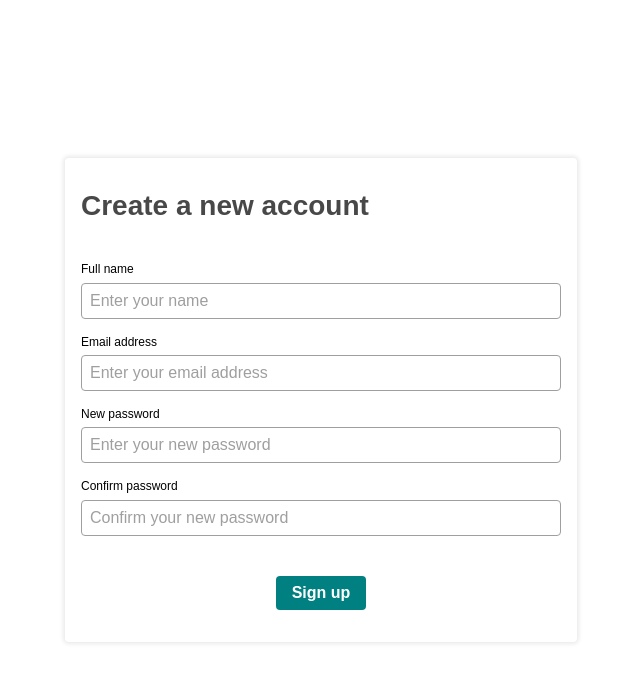
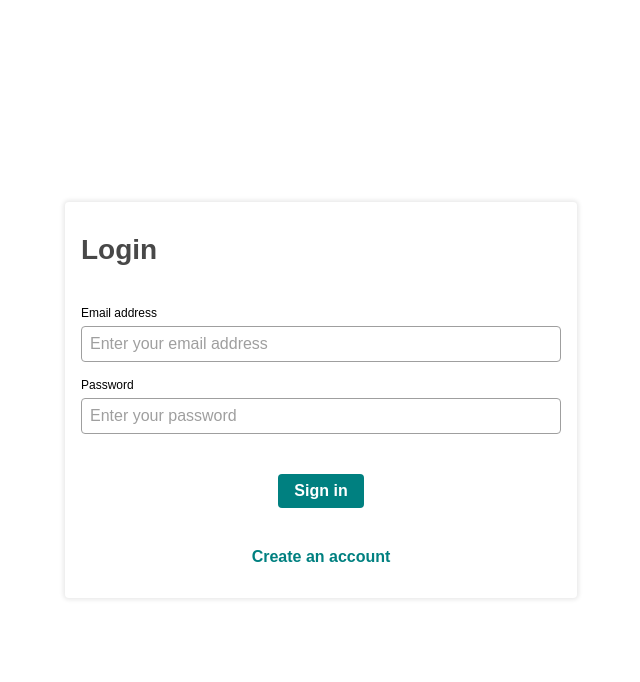
Before and after one commit to ygormartins/chat-test-web, a React (Vite) app: page /login in a window 1280 px wide. Shown: the top 682 px of the page, without its empty margins (319-959 px from the left). Built offline with nearby package versions, Linux system fonts and the light colour scheme; what amazon-cognito-identity-js would draw is missing.

Commit message:
feat: adding navigation and contexts

```diff
--- a/package.json
+++ b/package.json
@@ -12,6 +12,8 @@
     "amazon-cognito-identity-js": "^5.2.11",
     "react": "^18.2.0",
     "react-dom": "^18.2.0",
+    "react-loader-spinner": "^5.3.4",
+    "react-router-dom": "^6.4.2",
     "styled-components": "^5.3.6",
     "sweetalert2": "^11.5.2"
   },
--- a/src/App.tsx
+++ b/src/App.tsx
@@ -1,13 +1,27 @@
 /*---------- External ----------*/
 import React from "react";
+import { BrowserRouter as Router, Routes, Route } from "react-router-dom";
+
+/*---------- Contexts ----------*/
+import { AuthProvider } from "@/contexts/Auth";
 
 /*---------- Pages ----------*/
-import Login from "./pages/Login";
-import SignUp from "./pages/SignUp";
+import Home from "@/pages/Home";
+import Login from "@/pages/Login";
+import SignUp from "@/pages/SignUp";
 
 const App: React.FC = () => {
-  return <SignUp />;
-  /* return <Login />; */
+  return (
+    <AuthProvider>
+      <Router>
+        <Routes>
+          <Route path="/" element={<Home />} />
+          <Route path="/login" element={<Login />} />
+          <Route path="/register" element={<SignUp />} />
+        </Routes>
+      </Router>
+    </AuthProvider>
+  );
 };
 
 export default App;
--- a/src/components/Button/index.tsx
+++ b/src/components/Button/index.tsx
@@ -1,17 +1,40 @@
 /*---------- External ----------*/
 import React from "react";
+import { ThreeDots } from "react-loader-spinner";
 
 /*---------- Types ----------*/
 import { ButtonProps } from "./types";
 
 /*---------- Styles ----------*/
-import { ButtonContainer } from "./styles";
+import { ButtonContainer, LoadingContainer } from "./styles";
 
 const Button: React.FC<ButtonProps> = ({
   onClick = () => null,
   children = "",
+  loading = false,
+  disabled = false,
 }) => {
-  return <ButtonContainer onClick={onClick}>{children}</ButtonContainer>;
+  /*---------- Handlers ----------*/
+  const handleClick = () => {
+    if (disabled) return;
+
+    onClick();
+  };
+
+  return (
+    <ButtonContainer
+      disabled={disabled}
+      loading={loading}
+      onClick={handleClick}
+    >
+      {children}
+      {loading ? (
+        <LoadingContainer>
+          <ThreeDots color="white" height={32} width={32} />
+        </LoadingContainer>
+      ) : null}
+    </ButtonContainer>
+  );
 };
 
 export default Button;
--- a/src/components/Button/styles.ts
+++ b/src/components/Button/styles.ts
@@ -1,17 +1,22 @@
 /*---------- External ----------*/
 import styled from "styled-components";
 
-export const ButtonContainer = styled.button`
+export const ButtonContainer = styled.button<{
+  loading: boolean;
+  disabled: boolean;
+}>`
   border: none;
   outline: none;
   background-color: teal;
-  color: white;
+  opacity: ${({ disabled }) => (disabled ? "0.5" : "1.0")};
+  color: ${({ loading }) => (loading ? "transparent" : "white")};
   font-size: 1rem;
   font-weight: bold;
   padding: 0.5rem 1rem;
   align-self: center;
   border-radius: 0.25rem;
   cursor: pointer;
+  position: relative;
 
   &:hover {
     opacity: 0.75;
@@ -21,3 +26,11 @@ export const ButtonContainer = styled.button`
     outline: 0.125rem solid black;
   }
 `;
+
+export const LoadingContainer = styled.div`
+  position: absolute;
+  inset: 0;
+  display: flex;
+  align-items: center;
+  justify-content: center;
+`;
--- a/src/components/Button/types.ts
+++ b/src/components/Button/types.ts
@@ -4,4 +4,6 @@ import { ReactNode } from "react";
 export interface ButtonProps {
   onClick?: () => void;
   children?: ReactNode;
+  loading?: boolean;
+  disabled?: boolean;
 }
--- /dev/null
+++ b/src/contexts/Auth/index.tsx
@@ -0,0 +1,43 @@
+/*---------- External ----------*/
+import { CognitoUserSession } from "amazon-cognito-identity-js";
+import React, { useEffect, useState } from "react";
+
+/*---------- Types ----------*/
+import { AuthProviderProps, AUTH_STATUS, IAuthContext } from "./types";
+
+export const AuthContext = React.createContext<IAuthContext>({
+  status: "LOADING",
+});
+
+export const AuthProvider: React.FC<AuthProviderProps> = ({ children }) => {
+  /*---------- States ----------*/
+  const [session, setSession] = useState<CognitoUserSession>();
+  const [status, setStatus] = useState<AUTH_STATUS>("LOADING");
+
+  /*---------- Handlers ----------*/
+  const storeSession = (cognitoSession: CognitoUserSession) => {
+    localStorage.setItem("CHAT-APP:session", JSON.stringify(cognitoSession));
+
+    setSession(cognitoSession);
+    setStatus("AUTHENTICATED");
+  };
+
+  /*---------- Effects ----------*/
+  useEffect(() => {
+    const storedSession = localStorage.getItem("CHAT-APP:session");
+
+    if (!storedSession) {
+      setStatus("UNAUTHENTICATED");
+      return;
+    }
+
+    setSession(JSON.parse(storedSession));
+    setStatus("AUTHENTICATED");
+  }, []);
+
+  return (
+    <AuthContext.Provider value={{ session, status, storeSession }}>
+      {children}
+    </AuthContext.Provider>
+  );
+};
--- /dev/null
+++ b/src/contexts/Auth/types.ts
@@ -0,0 +1,17 @@
+/*---------- External ----------*/
+import { ReactNode } from "react";
+
+/*---------- Types ----------*/
+import { CognitoUserSession } from "amazon-cognito-identity-js";
+
+export type AUTH_STATUS = "AUTHENTICATED" | "UNAUTHENTICATED" | "LOADING";
+
+export interface AuthProviderProps {
+  children?: ReactNode;
+}
+
+export interface IAuthContext {
+  status: AUTH_STATUS;
+  session?: CognitoUserSession;
+  storeSession?: (cognitoSession: CognitoUserSession) => void;
+}
--- /dev/null
+++ b/src/pages/Home/index.tsx
@@ -0,0 +1,27 @@
+/*---------- External ----------*/
+import React, { useContext, useEffect } from "react";
+import { useNavigate } from "react-router-dom";
+
+/*---------- Contexts ----------*/
+import { AuthContext } from "@/contexts/Auth";
+
+const Home: React.FC = () => {
+  /*---------- Hooks ----------*/
+  const navigate = useNavigate();
+
+  /*---------- Contexts ----------*/
+  const { status } = useContext(AuthContext);
+
+  /*---------- Effects ----------*/
+  useEffect(() => {
+    if (!navigate) return;
+
+    if (status === "UNAUTHENTICATED") {
+      navigate("/login");
+    }
+  }, [status, navigate]);
+
+  return <h1>Oi</h1>;
+};
+
+export default Home;
--- a/src/pages/Login/index.tsx
+++ b/src/pages/Login/index.tsx
@@ -1,6 +1,10 @@
 /*---------- External ----------*/
-import React, { useState } from "react";
+import React, { useContext, useEffect, useState } from "react";
+import { useNavigate } from "react-router-dom";
 import swal from "sweetalert2";
+
+/*---------- Contexts ----------*/
+import { AuthContext } from "@/contexts/Auth";
 
 /*---------- Components ----------*/
 import Button from "@/components/Button";
@@ -14,16 +18,34 @@ import {
 } from "@/services/AuthService";
 
 /*---------- Styles ----------*/
-import { Container, FieldsArea, FormContainer } from "./styles";
+import { Container, FieldsArea, FormContainer, SignUpLink } from "./styles";
 
 const Login: React.FC = () => {
+  /*---------- Hooks ----------*/
+  const navigate = useNavigate();
+
+  /*---------- Contexts ----------*/
+  const { status, storeSession } = useContext(AuthContext);
+
   /*---------- States ----------*/
   const [email, setEmail] = useState<string>("");
   const [password, setPassword] = useState<string>("");
   const [newPassword, setNewPassword] = useState<string>("");
   const [confirmPassword, setConfirmPassword] = useState<string>("");
+  const [isLoadingSignIn, setIsLoadingSignIn] = useState<boolean>(false);
   const [newPasswordStep, setIsNewPasswordStep] = useState<boolean>(false);
   const [signInResultState, setSignInResultState] = useState<LoginAuthResult>();
+  const [isLoadingNewPassword, setIsLoadingNewPassword] =
+    useState<boolean>(false);
+
+  /*---------- Effects ----------*/
+  useEffect(() => {
+    if (!navigate) return;
+
+    if (status === "AUTHENTICATED") {
+      return navigate("/");
+    }
+  }, [status, navigate]);
 
   /*---------- Handlers ----------*/
   const showErrorAlert = (errorMessage: string) => {
@@ -34,6 +56,8 @@ const Login: React.FC = () => {
   };
 
   const handleSignIn = async () => {
+    setIsLoadingSignIn(true);
+
     try {
       const signInResult = await signIn(email, password);
       setSignInResultState(signInResult);
@@ -42,11 +66,17 @@ const Login: React.FC = () => {
         setIsNewPasswordStep(true);
         return;
       }
+
+      if (signInResult.userInfo && storeSession) {
+        storeSession(signInResult.userInfo);
+      }
     } catch (error) {
       const typedError = error as { message: string };
 
       showErrorAlert(typedError.message);
     }
+
+    setIsLoadingSignIn(false);
   };
 
   const handleChangePassword = async () => {
@@ -57,18 +87,22 @@ const Login: React.FC = () => {
       return;
     }
 
+    setIsLoadingNewPassword(true);
+
     try {
       const userSession = await solveNewPasswordRequired(
         newPassword,
         signInResultState?.userObject
       );
 
-      // TODO: save state
+      if (storeSession) storeSession(userSession.userInfo);
     } catch (error) {
       const typedError = error as { message: string };
 
       showErrorAlert(typedError.message);
     }
+
+    setIsLoadingNewPassword(false);
   };
 
   /*---------- Renders ----------*/
@@ -91,7 +125,10 @@ const Login: React.FC = () => {
           placeholder="Enter your password"
         />
       </FieldsArea>
-      <Button onClick={handleSignIn}>Sign in</Button>
+      <Button loading={isLoadingSignIn} onClick={handleSignIn}>
+        Sign in
+      </Button>
+      <SignUpLink to="/register">Create an account</SignUpLink>
     </>
   );
 
@@ -114,7 +151,9 @@ const Login: React.FC = () => {
           placeholder="Confirm your new password"
         />
       </FieldsArea>
-      <Button onClick={handleChangePassword}>Set new password</Button>
+      <Button loading={isLoadingNewPassword} onClick={handleChangePassword}>
+        Set new password
+      </Button>
     </>
   );
 
--- a/src/pages/Login/styles.ts
+++ b/src/pages/Login/styles.ts
@@ -1,5 +1,6 @@
 /*---------- External ----------*/
 import styled from "styled-components";
+import { Link } from "react-router-dom";
 
 export const Container = styled.div`
   height: 100vh;
@@ -30,3 +31,14 @@ export const FieldsArea = styled.div`
   flex-direction: column;
   gap: 1rem;
 `;
+
+export const SignUpLink = styled(Link)`
+  align-self: center;
+  font-weight: bold;
+  color: teal;
+  text-decoration: none;
+
+  &:hover {
+    text-decoration: underline;
+  }
+`;
--- a/src/pages/SignUp/index.tsx
+++ b/src/pages/SignUp/index.tsx
@@ -1,6 +1,10 @@
 /*---------- External ----------*/
-import React, { useState } from "react";
+import React, { useContext, useEffect, useState } from "react";
+import { useNavigate } from "react-router-dom";
 import swal from "sweetalert2";
+
+/*---------- Contexts ----------*/
+import { AuthContext } from "@/contexts/Auth";
 
 /*---------- Components ----------*/
 import Button from "@/components/Button";
@@ -15,18 +19,36 @@ import {
 } from "@/services/AuthService";
 
 /*---------- Styles ----------*/
-import { Container, FieldsArea, FormContainer } from "./styles";
+import { Container, FieldsArea, FormContainer, SignInLink } from "./styles";
 
 const SignUp: React.FC = () => {
+  /*---------- Hooks ----------*/
+  const navigate = useNavigate();
+
+  /*---------- Contexts ----------*/
+  const { status, storeSession } = useContext(AuthContext);
+
   /*---------- States ----------*/
   const [name, setName] = useState<string>("");
   const [email, setEmail] = useState<string>("");
   const [newPassword, setNewPassword] = useState<string>("");
   const [confirmPassword, setConfirmPassword] = useState<string>("");
+  const [confirmationCode, setConfirmationCode] = useState<string>("");
   const [confirmCodeStep, setConfirmCodeStep] = useState<boolean>(false);
-  const [confirmationCode, setConfirmationCode] = useState<string>("");
+  const [isLoadingSignup, setIsLoadingSignup] = useState<boolean>(false);
+  const [isLoadingConfirmation, setIsLoadingConfirmation] =
+    useState<boolean>(false);
   const [signUpResultState, setSignUpResultState] =
     useState<SignUpAuthResult>();
+
+  /*---------- Effects ----------*/
+  useEffect(() => {
+    if (!navigate) return;
+
+    if (status === "AUTHENTICATED") {
+      navigate("/");
+    }
+  }, [status, navigate]);
 
   /*---------- Handlers ----------*/
   const showErrorAlert = (errorMessage: string) => {
@@ -42,12 +64,16 @@ const SignUp: React.FC = () => {
       return;
     }
 
+    setIsLoadingSignup(true);
+
     try {
       const signUpResult = await signUp(name, email, newPassword);
       setSignUpResultState(signUpResult);
 
       if (signUpResult.result === "CONFIRM_EMAIL") {
+        setIsLoadingSignup(false);
         setConfirmCodeStep(true);
+
         return;
       }
 
@@ -57,10 +83,14 @@ const SignUp: React.FC = () => {
 
       showErrorAlert(typedError.message);
     }
+
+    setIsLoadingSignup(false);
   };
 
   const handleConfirmEmail = async () => {
     if (!signUpResultState?.signUpResult?.user) return;
+
+    setIsLoadingConfirmation(true);
 
     try {
       await confirmEmail(
@@ -74,6 +104,8 @@ const SignUp: React.FC = () => {
 
       showErrorAlert(typedError.message);
     }
+
+    setIsLoadingConfirmation(false);
   };
 
   const registerSession = async () => {
@@ -86,7 +118,9 @@ const SignUp: React.FC = () => {
         newPassword
       );
 
-      // TODO: save state
+      if (authResult.userInfo && storeSession) {
+        storeSession(authResult.userInfo);
+      }
     } catch (error) {
       const typedError = error as { message: string };
       showErrorAlert(typedError.message);
@@ -127,7 +161,10 @@ const SignUp: React.FC = () => {
           placeholder="Confirm your new password"
         />
       </FieldsArea>
-      <Button onClick={handleSignUp}>Sign up</Button>
+      <Button loading={isLoadingSignup} onClick={handleSignUp}>
+        Sign up
+      </Button>
+      <SignInLink to="/login">I already have an account</SignInLink>
     </>
   );
 
@@ -143,7 +180,9 @@ const SignUp: React.FC = () => {
           placeholder="Enter the confirmation code you've received in your inbox"
         />
       </FieldsArea>
-      <Button onClick={handleConfirmEmail}>Confirm</Button>
+      <Button loading={isLoadingConfirmation} onClick={handleConfirmEmail}>
+        Confirm
+      </Button>
     </>
   );
 
--- a/src/pages/SignUp/styles.ts
+++ b/src/pages/SignUp/styles.ts
@@ -1,4 +1,5 @@
 /*---------- External ----------*/
+import { Link } from "react-router-dom";
 import styled from "styled-components";
 
 export const Container = styled.div`
@@ -30,3 +31,14 @@ export const FieldsArea = styled.div`
   flex-direction: column;
   gap: 1rem;
 `;
+
+export const SignInLink = styled(Link)`
+  align-self: center;
+  font-weight: bold;
+  color: teal;
+  text-decoration: none;
+
+  &:hover {
+    text-decoration: underline;
+  }
+`;
```
Also changed, not shown: 1 other file (tests, documents, lock files or other folders).
